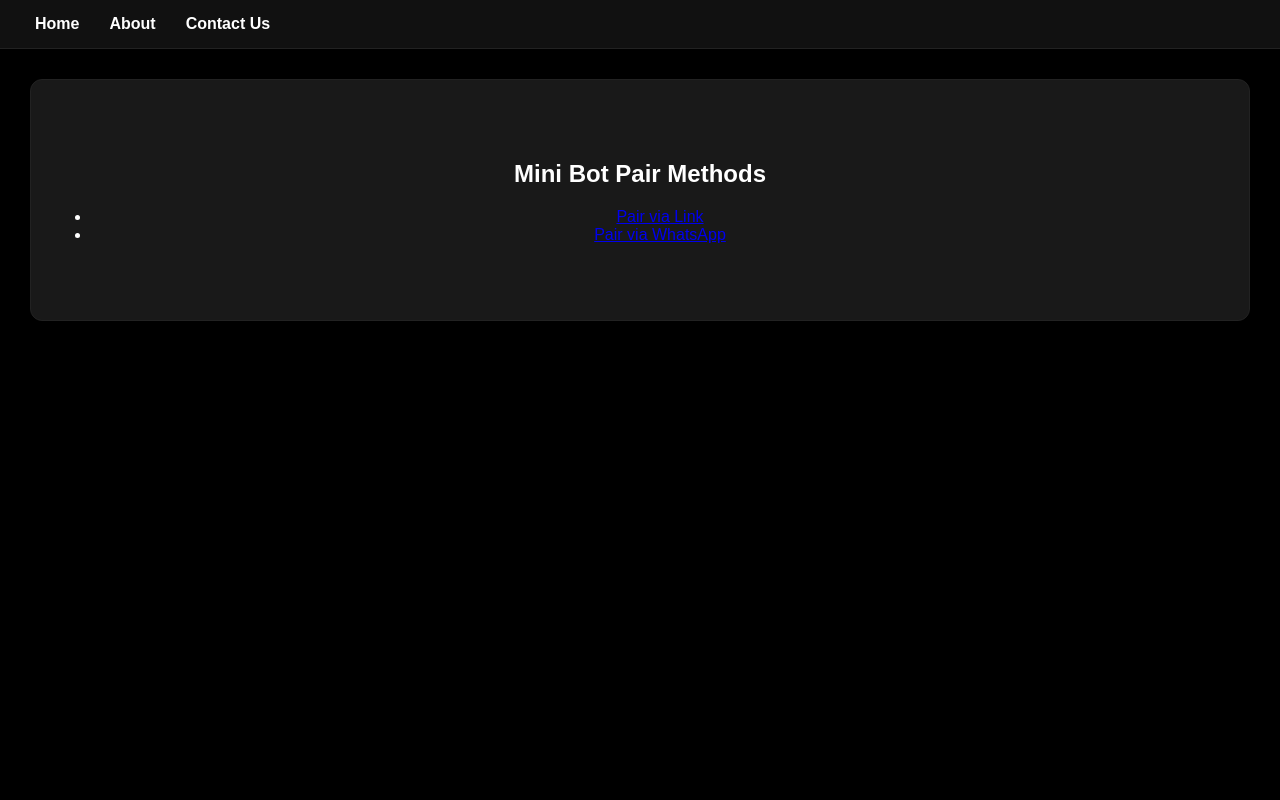
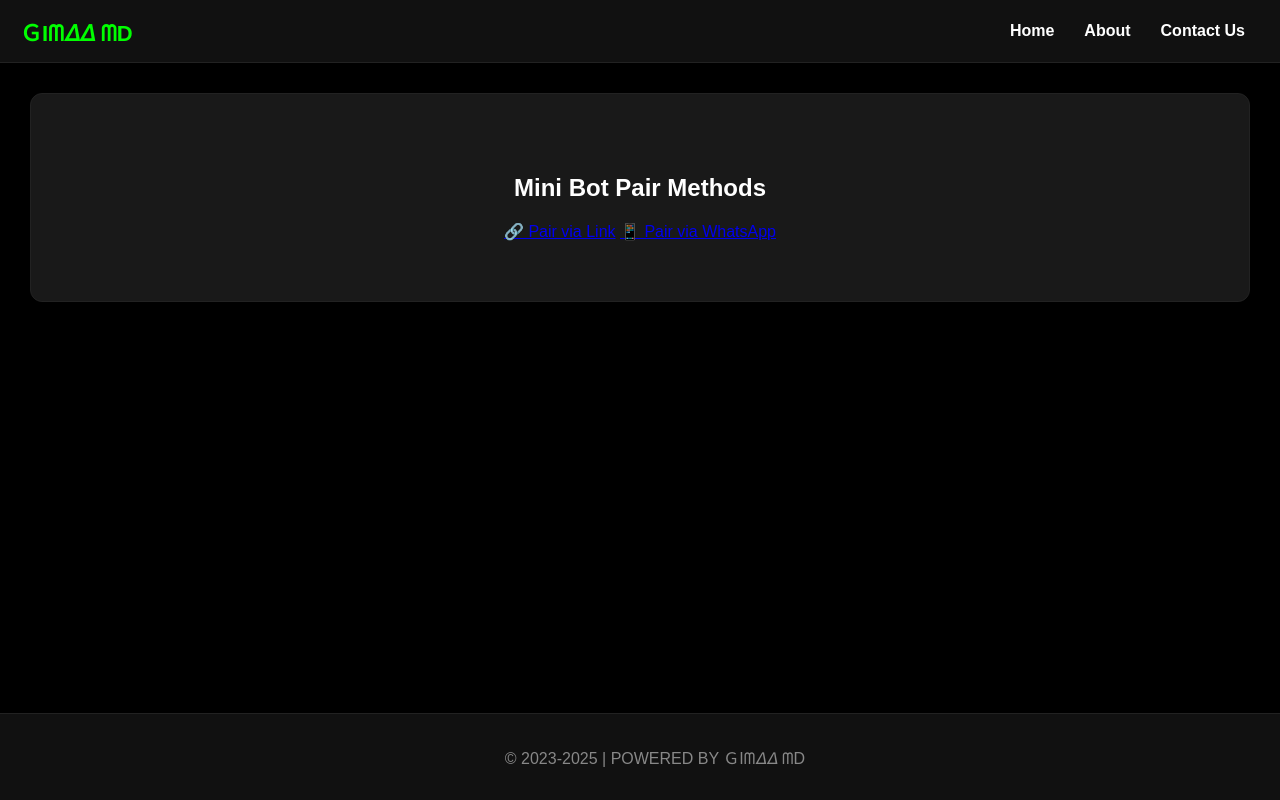
Before and after one commit to cyberxdevsofficial/hashu, a plain HTML site: page minibot.html in a window 1280 px wide. Drawn offline with Linux system fonts and the light colour scheme.

Commit message:
Update minibot.html

```diff
--- a/minibot.html
+++ b/minibot.html
@@ -5,10 +5,13 @@
   <meta name="viewport" content="width=device-width, initial-scale=1.0">
   <title>Mini Bot - ＧIᗰ𝛥𝛥 ᗰD</title>
   <link rel="stylesheet" href="style.css">
+  <script src="script.js" defer></script>
 </head>
 <body>
   <header>
-    <nav>
+    <h1>ＧIᗰ𝛥𝛥 ᗰD</h1>
+    <div class="hamburger" id="hamburger">☰</div>
+    <nav id="navMenu">
       <ul>
         <li><a href="index.html">Home</a></li>
         <li><a href="about.html">About</a></li>
@@ -19,10 +22,14 @@
 
   <main>
     <h2>Mini Bot Pair Methods</h2>
-    <ul>
-      <li><a href="https://gimaa-md-mini-bot-pair-01-txwr.onrender.com/" target="_blank">Pair via Link</a></li>
-      <li><a href="https://wa.me/254727600374?text=.pair" target="_blank">Pair via WhatsApp</a></li>
-    </ul>
+    <div class="pair-buttons">
+      <a href="https://gimaa-md-mini-bot-pair-01-txwr.onrender.com/" target="_blank" class="btn">🔗 Pair via Link</a>
+      <a href="https://wa.me/254727600374?text=.pair" target="_blank" class="btn">📱 Pair via WhatsApp</a>
+    </div>
   </main>
+
+  <footer>
+    <p>© 2023-2025 | POWERED BY ＧIᗰ𝛥𝛥 ᗰD</p>
+  </footer>
 </body>
 </html>
```
